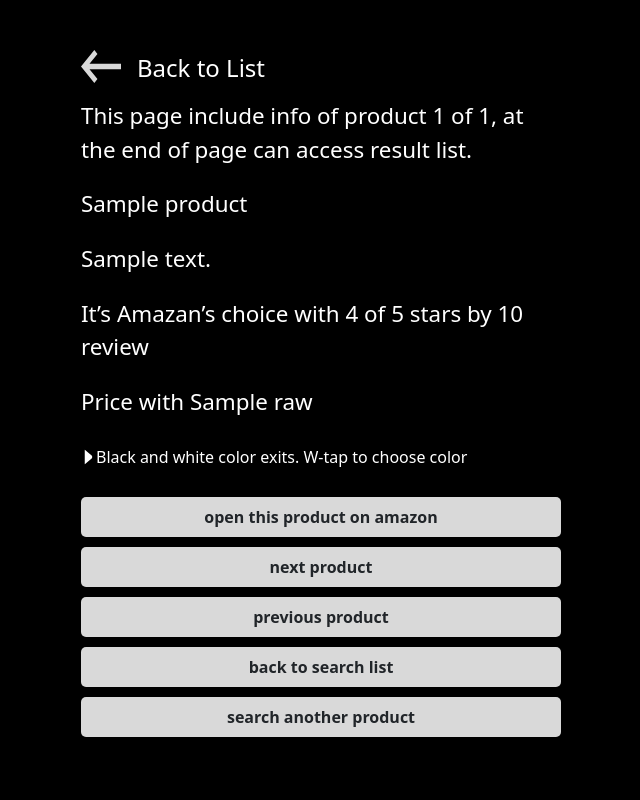
After one commit to ParhamTehrani/bfokus, a Laravel app: template resources/views/single-product.blade.php in a window 1280 px wide. The commit adds this page. Shown: the whole page, without its empty margins (319-959 px from the left). Run offline with Laravel 8, Linux system fonts and the light colour scheme; data comes from the database, SQL or seed files in the repository; the template is opened without the code that fills it: most values are stand-ins (such as "Sample title", 1, 10 or a date in 2020).

Commit message:
single profile

```diff
--- a/app/Interfaces/ProviderInterface.php
+++ b/app/Interfaces/ProviderInterface.php
@@ -6,5 +6,5 @@ interface ProviderInterface
 {
     public function search($search);
 
-    public function one();
+    public function one($asin);
 }
--- a/public/style.css
+++ b/public/style.css
@@ -16,3 +16,26 @@ body{
 .mic-active{
     display: none;
 }
+.to-right{
+    transform: rotate(-90deg);
+}
+.collapse-part.selected{
+    background-color: #444;
+}
+.collapse{
+    color: white;
+}
+.product-actions a{
+    border: none;
+    border-radius: 5px;
+    margin: 5px 0;
+    height: 40px;
+    display: flex;
+    justify-content: center;
+    align-items: center;
+    font-weight: bold;
+    background-color: #D9D9D9;
+}
+.product-actions a:hover{
+    background-color: #FED815;
+}
--- a/resources/views/layout.blade.php
+++ b/resources/views/layout.blade.php
@@ -19,6 +19,8 @@
         @yield('content')
 
         <script src="https://cdnjs.cloudflare.com/ajax/libs/jquery/3.7.0/jquery.min.js"></script>
+        <script src="https://cdn.jsdelivr.net/npm/bootstrap@5.0.2/dist/js/bootstrap.bundle.min.js" integrity="sha384-MrcW6ZMFYlzcLA8Nl+NtUVF0sA7MsXsP1UyJoMp4YLEuNSfAP+JcXn/tWtIaxVXM" crossorigin="anonymous"></script>
+
         <script src="/script.js"></script>
         <script src="/speechRecognition.js"></script>
 
--- a/resources/views/list.blade.php
+++ b/resources/views/list.blade.php
@@ -21,7 +21,7 @@
 
         <div class="d-grid justify-content-center py-2">
             @foreach($products as $key => $product)
-                <a class="d-flex" href="{{ $product['url'] }}" style="text-decoration: none" target="_blank" tabindex="0" aria-label="Item {{ $key+1 }} is {{ $product['title'] }} / Rate is {{ $product['rating'] }} of {{ number_format($product['ratings_total']) }} reviews price is €64.99">
+                <a class="d-flex" href="/product/{{ $product['asin'] }}" style="text-decoration: none" target="_blank" tabindex="0" aria-label="Item {{ $key+1 }} is {{ $product['title'] }} / Rate is {{ $product['rating'] }} of {{ number_format($product['ratings_total']) }} reviews price is €64.99">
                     <div tabindex="-1" >
                         <span tabindex="-1"  style="color:white;border: 1px solid grey;padding: 3px 6px;margin-right: 5px">{{ $key+1 }}</span>
                     </div>
@@ -39,5 +39,7 @@
 @section('script')
     <script>
         $('#data-result').focus();
+
+
     </script>
 @endsection
--- /dev/null
+++ b/resources/views/single-product.blade.php
@@ -0,0 +1,72 @@
+@extends('layout')
+@section('content')
+
+    <div class="container-fluid d-grid justify-content-center align-self-center align-items-center py-5 px-5" tabindex="-1">
+        <div class="d-flex justify-content-start" tabindex="0">
+            <svg xmlns="http://www.w3.org/2000/svg" width="40" height="33" viewBox="0 0 40 33" fill="none">
+                <path d="M40 13.75H8.51111L16.4667 3.8775L13.3333 0L0 16.5L13.3333 33L16.4667 29.1225L8.51111 19.25H40V13.75Z" fill="#D9D9D9"/>
+            </svg>
+            <span class="mx-3" style="color: white;font-size: 1.5rem">
+                Back to List
+            </span>
+        </div>
+
+        <div tabindex="0" class="my-2">
+            <span style="color: white;font-size: 1.4rem">
+                This page include info of product {{ $index ?? 1 }} of {{ count($product_list) }}, at the end of page can access result list.
+            </span>
+        </div>
+        <div tabindex="0" class="my-2">
+            <span style="color: white;font-size: 1.4rem">
+               {{ $product['title'] }}
+            </span>
+        </div>
+        <div tabindex="0" class="my-2">
+            <span style="color: white;font-size: 1.4rem">
+               {{ $product['description'] }}
+            </span>
+        </div>
+        <div tabindex="0" class="my-2">
+            <span style="color: white;font-size: 1.4rem">
+                It’s Amazan’s choice with {{ $product['rating'] }} of 5 stars by {{ $product['ratings_total'] }} review
+            </span>
+        </div>
+        <div tabindex="0" class="my-2">
+            <span style="color: white;font-size: 1.4rem">
+                Price with {{ $product['price']['raw'] }}
+            </span>
+        </div>
+        <div class="collapse-part my-2" >
+            <button class="btn btn-toggle d-inline-flex align-items-center rounded border-0 collapsed p-0" data-bs-toggle="collapse" data-bs-target="#collapseExample" aria-expanded="false" tabindex="0">
+                <svg xmlns="http://www.w3.org/2000/svg" width="15" height="8" viewBox="0 0 15 8" fill="none" class="to-right">
+                    <path d="M5.96356 7.15627C6.76315 8.11578 8.23685 8.11578 9.03644 7.15627L15 0H0L5.96356 7.15627Z" fill="white"/>
+                </svg>
+                <span style="color: white">Black and white color exits. W-tap to choose color</span>
+            </button>
+            <div class="collapse collapse-body p-2" id="collapseExample">
+               <p tabindex="0" class="toggle-item" style="color:#fff;">White, w-tap to select</p>
+               <p tabindex="0" class="toggle-item" style="color:#fff;">Black, w-tap to select</p>
+            </div>
+        </div>
+        <div tabindex="-1" class="d-grid product-actions my-2">
+            <a class="btn" tabindex="0" href="{{ @$product['url'] }}" target="_blank">open this product on amazon</a>
+            <a class="btn" tabindex="0" href="?next">next product</a>
+            <a class="btn" tabindex="0" href="?previous">previous product</a>
+            <a class="btn" tabindex="0" href="/result/{{ \Illuminate\Support\Facades\Session::get('last_search') }}">back to search list</a>
+            <a class="btn" tabindex="0" href="/?search">search another product</a>
+        </div>
+    </div>
+@endsection
+@section('script')
+    <script>
+        $(document).on('click','.btn-toggle',function () {
+            if($(this).parent().hasClass('selected')){
+                $(this).parent().removeClass('selected')
+                $(this).focus()
+            }else{
+                $(this).parent().addClass('selected')
+                $('.toggle-item')[0].focus()
+            }
+        })
+    </script>
+@endsection
--- a/routes/web.php
+++ b/routes/web.php
@@ -16,3 +16,4 @@ use Illuminate\Support\Facades\Route;
 Route::get('/', [\App\Http\Controllers\ProductController::class,'index']);
 Route::get('/search/{search}', [\App\Http\Controllers\ProductController::class,'search']);
 Route::get('/result/{search}', [\App\Http\Controllers\ProductController::class,'search2']);
+Route::get('/product/{asin}', [\App\Http\Controllers\ProductController::class,'one']);
```
Also changed, not shown: app/Http/Controllers/ProductController.php (+37 -0 lines), app/Services/AmazonNativeService.php (+27 -5 lines), app/Services/RainforestService.php (+28 -2 lines).
